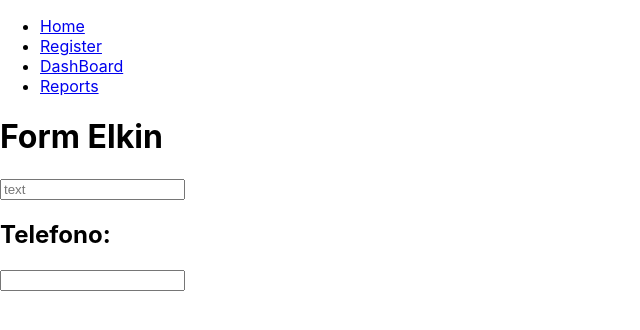
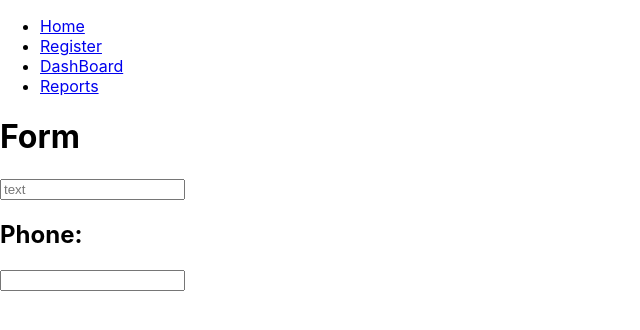
Before and after one commit to ramorenov/Ioteam, a React (Create React App) app: page /about in a window 1280 px wide. Shown: the top 330 px of the page, without its empty margins (0-640 px from the left). Built offline with nearby package versions, Linux system fonts and the light colour scheme.

Commit message:
Adjusting items to visualize

```diff
--- a/src/App.js
+++ b/src/App.js
@@ -6,7 +6,6 @@ import NotFound from './Screens/not-found/notFound'
 import DashBoard from './Screens/dashboard/dashboard'
 import Reports from './Screens/reports/reportes'
 import { BrowserRouter as Router, Switch, Route } from "react-router-dom";
-
 
 
 function App() {
--- a/src/Screens/about/about.js
+++ b/src/Screens/about/about.js
@@ -26,7 +26,7 @@ class Form extends Component {
         return (
             <div>
                 <form className="formulario" action="Hola">
-                    <h1>Form Elkin</h1>
+                    <h1>Form</h1>
                     <input
                         type="text"
                         name="nombre"
@@ -34,7 +34,7 @@ class Form extends Component {
                         onChange={this.comparar}
                     />
                     {this.state.mostrar ? <p>{this.state.error}</p> : null}
-                    <h2>Telefono:</h2>
+                    <h2>Phone:</h2>
                     <input
                         type="text"
                         name="telefono"
--- a/src/Screens/reports/reportes.js
+++ b/src/Screens/reports/reportes.js
@@ -18,7 +18,9 @@ class Reports extends Component {
                 console.log(data);
                 const sensors = data.map(event => [
                     event.sensor_type,
-                    event.instant_value])
+                    event.instant_value,
+                    event.event_type,
+                    event.createdAt])
 
                 this.setState({
                     sensorData: sensors,
@@ -42,7 +44,7 @@ class Reports extends Component {
             return (
                 <ul>
                     {this.state.sensorData.map((sensor, index) => {
-                        return <li key={index}>{sensor[0] + "........." + sensor[1]}</li>
+                        return <li key={index}>{`${sensor[3]}......${sensor[0]}.......${sensor[1]}......${sensor[2]}`}</li>
                     })}
 
                 </ul>
```
